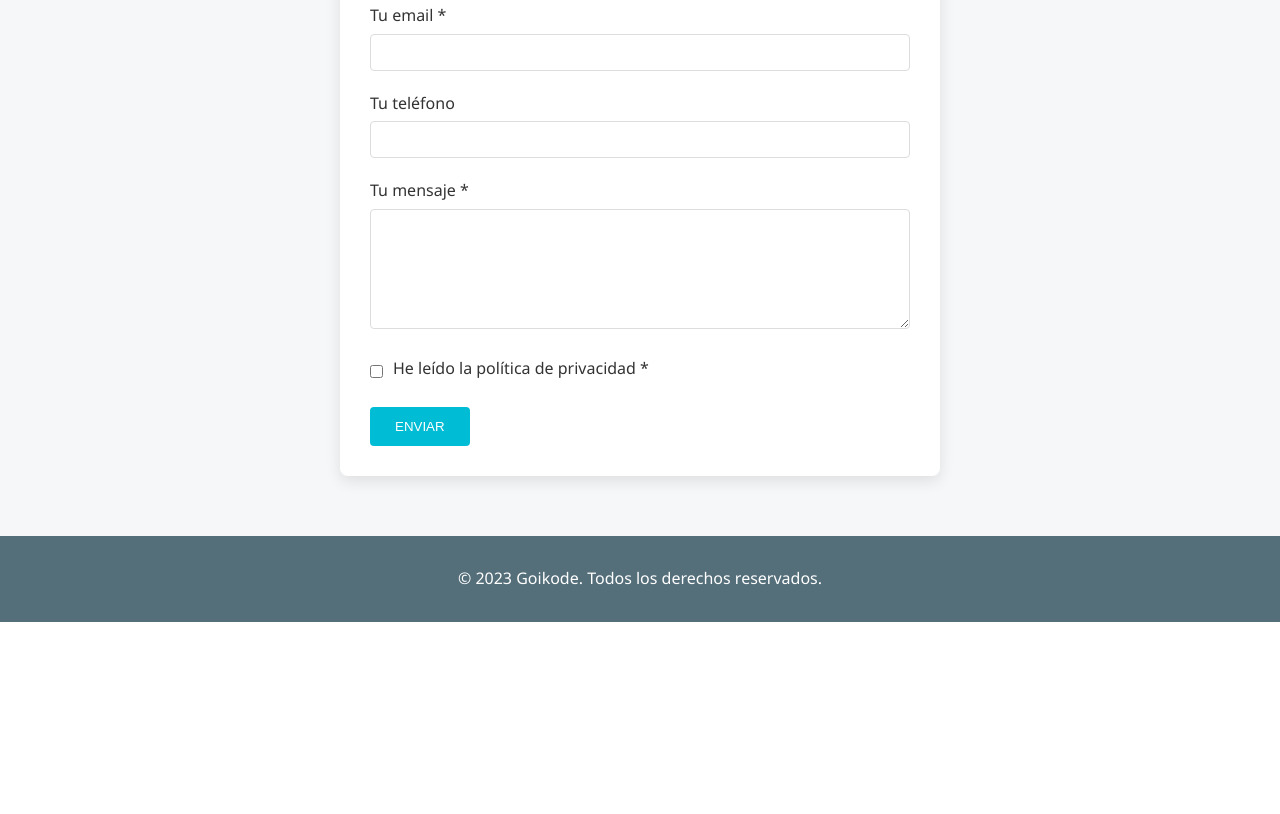
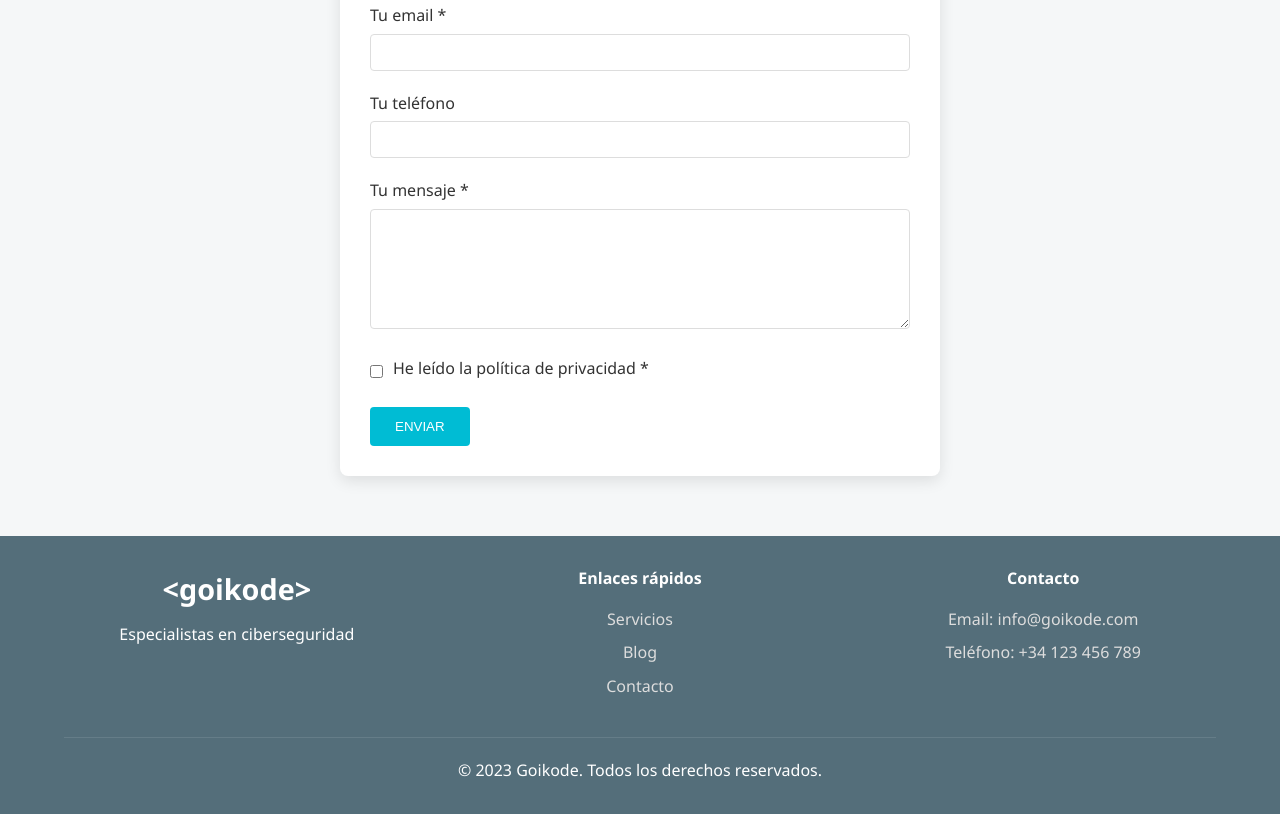
Before and after one commit to Juanpu14/goikode-website, a plain HTML site: page index.html in a window 1280 px wide. Shown: the part 2015-2829 px from the top of the page. Before the commit the page ends 2637 px from the top, so only its background shows below. Drawn offline with Linux system fonts and the light colour scheme.

Commit message:
Actualizar footer con mas informacion y enlaces

```diff
--- a/index.html
+++ b/index.html
@@ -288,6 +288,57 @@ seccion-blog
             background-color: #00a5b9;
         }
 
+        .footer-content {
+    display: flex;
+    justify-content: space-between;
+    margin-bottom: 30px;
+}
+
+.footer-logo {
+    width: 30%;
+}
+
+.footer-logo .logo {
+    color: white;
+    font-size: 1.8rem;
+    margin-bottom: 10px;
+}
+
+.footer-links, .footer-contact {
+    width: 30%;
+}
+
+.footer-links h4, .footer-contact h4 {
+    color: white;
+    margin-bottom: 15px;
+}
+
+.footer-links ul {
+    list-style: none;
+    padding: 0;
+}
+
+.footer-links a {
+    color: #ddd;
+    text-decoration: none;
+    display: block;
+    margin-bottom: 8px;
+}
+
+.footer-links a:hover {
+    color: white;
+}
+
+.footer-contact p {
+    color: #ddd;
+    margin-bottom: 8px;
+}
+
+.footer-bottom {
+    border-top: 1px solid rgba(255, 255, 255, 0.1);
+    padding-top: 20px;
+}
+
     </style>
 </head>
 <body>
@@ -450,11 +501,32 @@ seccion-blog
     </div>
 </section>
 
-    <footer>
-        <div class="container">
+   <footer>
+    <div class="container">
+        <div class="footer-content">
+            <div class="footer-logo">
+                <div class="logo">&lt;goikode&gt;</div>
+                <p>Especialistas en ciberseguridad</p>
+            </div>
+            <div class="footer-links">
+                <h4>Enlaces rápidos</h4>
+                <ul>
+                    <li><a href="#servicios">Servicios</a></li>
+                    <li><a href="#blog">Blog</a></li>
+                    <li><a href="#contacto">Contacto</a></li>
+                </ul>
+            </div>
+            <div class="footer-contact">
+                <h4>Contacto</h4>
+                <p>Email: info@goikode.com</p>
+                <p>Teléfono: +34 123 456 789</p>
+            </div>
+        </div>
+        <div class="footer-bottom">
             <p>&copy; 2023 Goikode. Todos los derechos reservados.</p>
         </div>
-    </footer>
+    </div>
+</footer>
 
     <script>
     document.addEventListener('DOMContentLoaded', function() {
```
